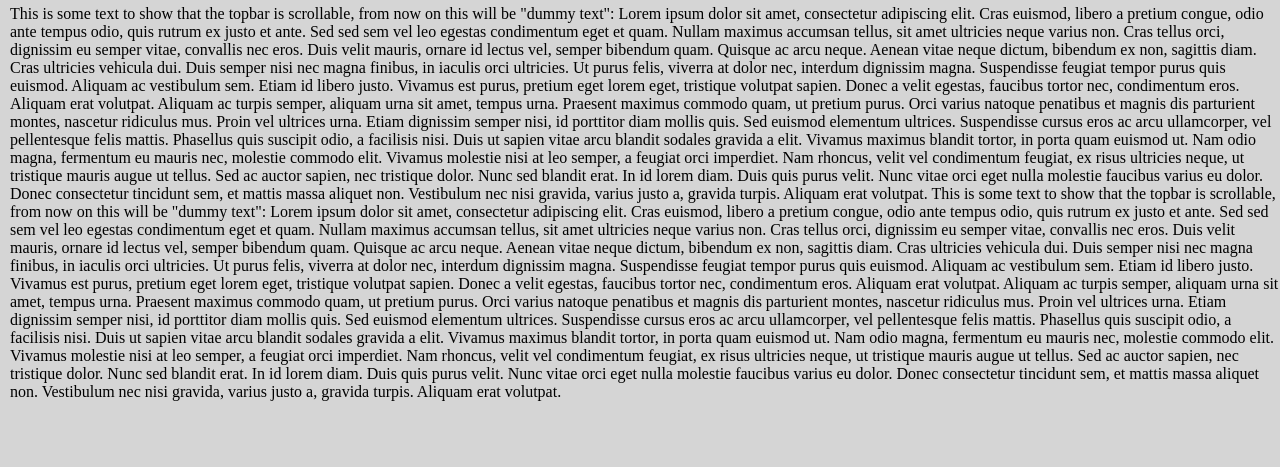
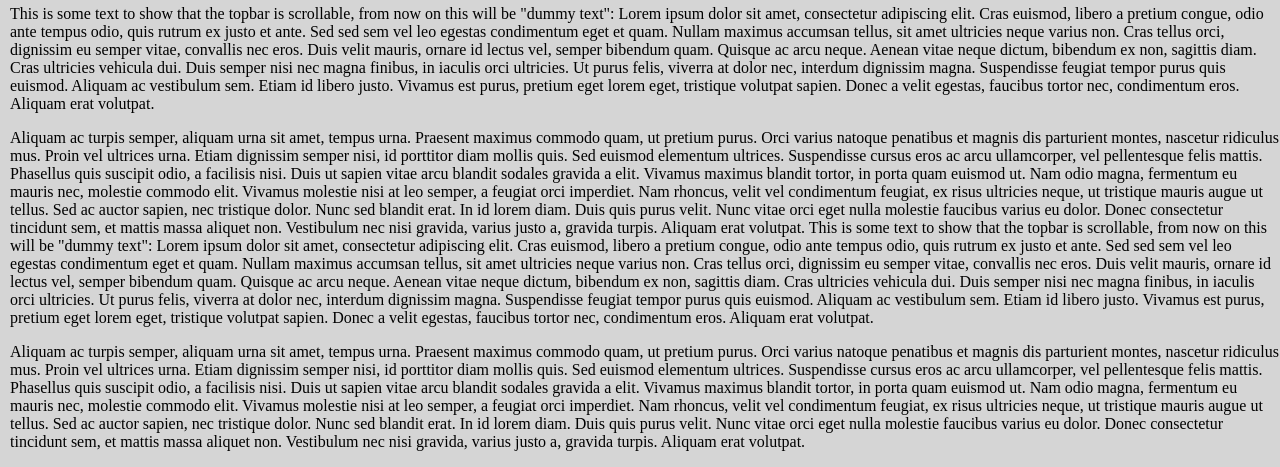
Before and after one commit to LoicHijl/WebTech, a plain HTML site: page index.html in a window 1280 px wide. Shown: the part 361-828 px from the top of the page. Before the commit the page ends 800 px from the top, so only its background shows below. Drawn offline with nearby package versions, Linux system fonts and the light colour scheme.

Commit message:
Update index.html

```diff
--- a/index.html
+++ b/index.html
@@ -56,8 +56,8 @@
           Suspendisse feugiat tempor purus quis euismod. Aliquam ac vestibulum
           sem. Etiam id libero justo. Vivamus est purus, pretium eget lorem
           eget, tristique volutpat sapien. Donec a velit egestas, faucibus
-          tortor nec, condimentum eros. Aliquam erat volutpat.
-          Aliquam ac turpis semper, aliquam urna sit amet, tempus urna.
+          tortor nec, condimentum eros. Aliquam erat volutpat.</p>
+        <p>Aliquam ac turpis semper, aliquam urna sit amet, tempus urna.
           Praesent maximus commodo quam, ut pretium purus. Orci varius natoque
           penatibus et magnis dis parturient montes, nascetur ridiculus mus.
           Proin vel ultrices urna. Etiam dignissim semper nisi, id porttitor
@@ -88,8 +88,8 @@
           Suspendisse feugiat tempor purus quis euismod. Aliquam ac vestibulum
           sem. Etiam id libero justo. Vivamus est purus, pretium eget lorem
           eget, tristique volutpat sapien. Donec a velit egestas, faucibus
-          tortor nec, condimentum eros. Aliquam erat volutpat.
-          Aliquam ac turpis semper, aliquam urna sit amet, tempus urna.
+          tortor nec, condimentum eros. Aliquam erat volutpat.</p>
+        <p>Aliquam ac turpis semper, aliquam urna sit amet, tempus urna.
           Praesent maximus commodo quam, ut pretium purus. Orci varius natoque
           penatibus et magnis dis parturient montes, nascetur ridiculus mus.
           Proin vel ultrices urna. Etiam dignissim semper nisi, id porttitor
```
